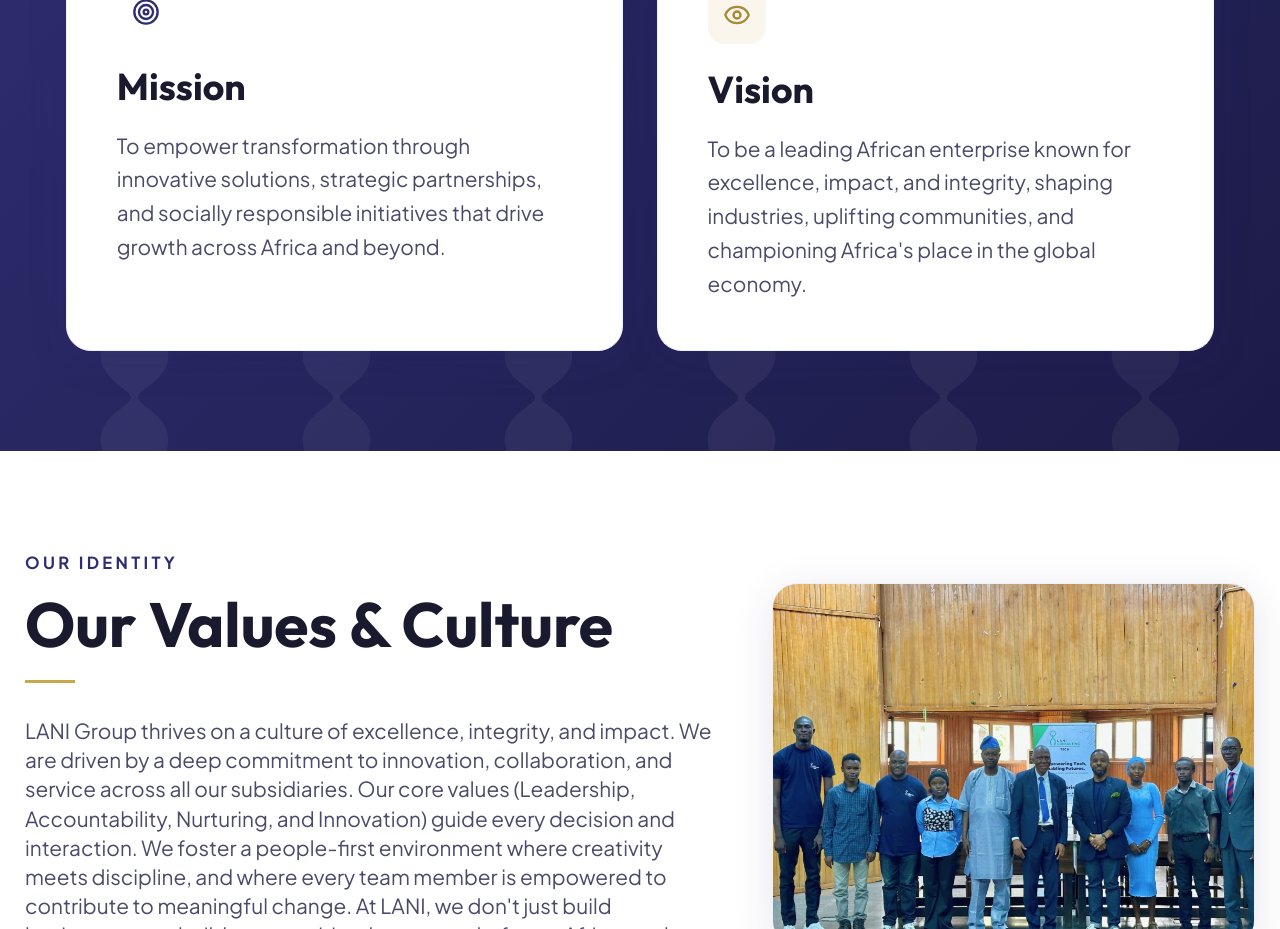
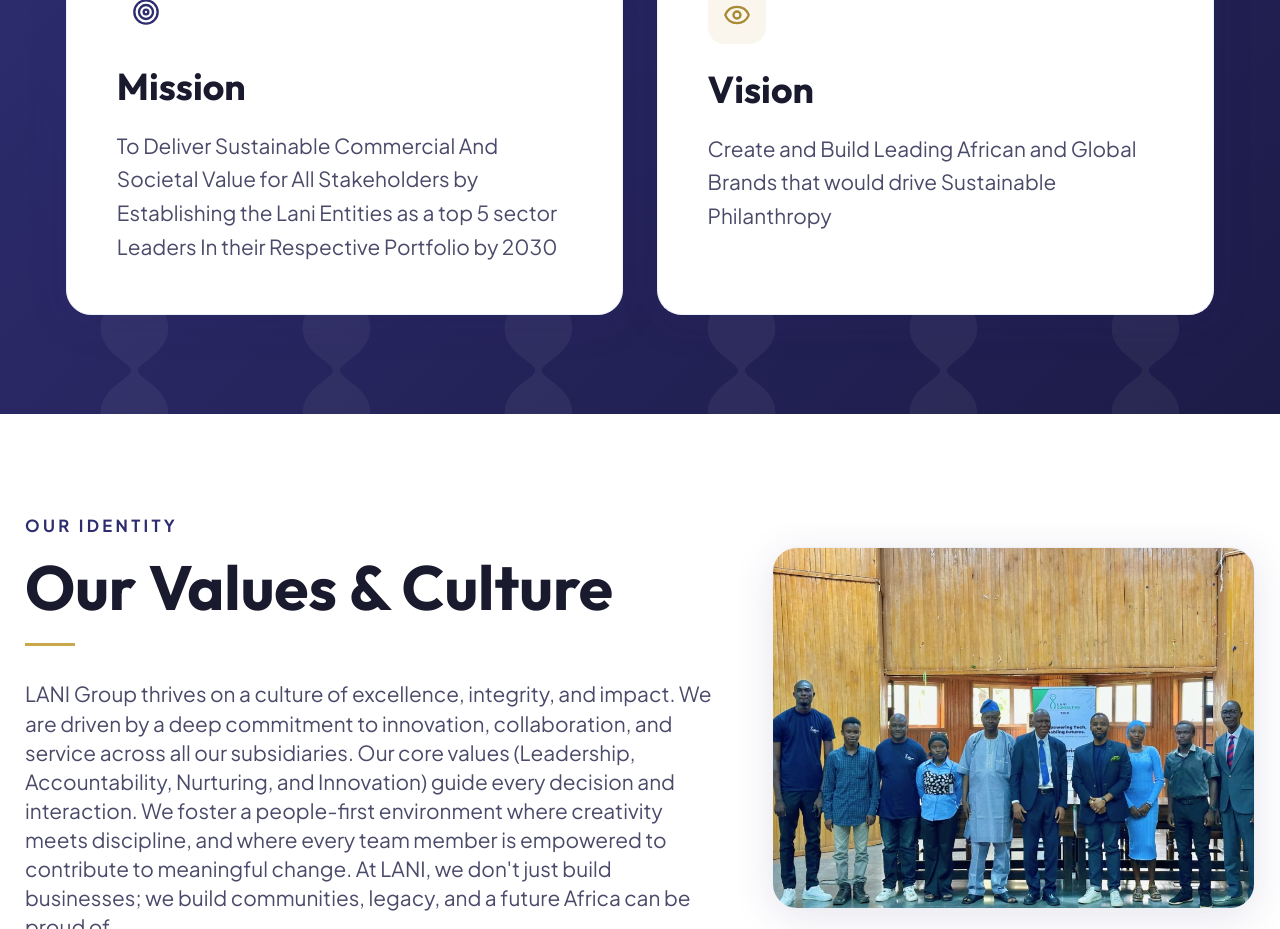
Before and after one commit to Olamilekan18/Lani-group, a React (Vite) app: page /about in a window 1280 px wide. Shown: the part 1040-1969 px from the top of the page. Built offline with nearby package versions, Linux system fonts and the light colour scheme.

Commit message:
Update Mission and Vision statements on the About page

```diff
--- a/src/pages/About.jsx
+++ b/src/pages/About.jsx
@@ -183,7 +183,7 @@
                   Mission
                 </h3>
                 <p className="text-text-secondary text-base leading-relaxed">
-                  To empower transformation through innovative solutions, strategic partnerships, and socially responsible initiatives that drive growth across Africa and beyond.
+                  To Deliver Sustainable Commercial And Societal Value for All Stakeholders by Establishing the Lani Entities as a top 5 sector Leaders In their Respective Portfolio by 2030
                 </p>
               </div>
             </SectionReveal>
@@ -197,7 +197,7 @@
                   Vision
                 </h3>
                 <p className="text-text-secondary text-base leading-relaxed">
-                  To be a leading African enterprise known for excellence, impact, and integrity, shaping industries, uplifting communities, and championing Africa's place in the global economy.
+                  Create and Build Leading African and Global Brands that would drive Sustainable Philanthropy
                 </p>
               </div>
             </SectionReveal>
```
